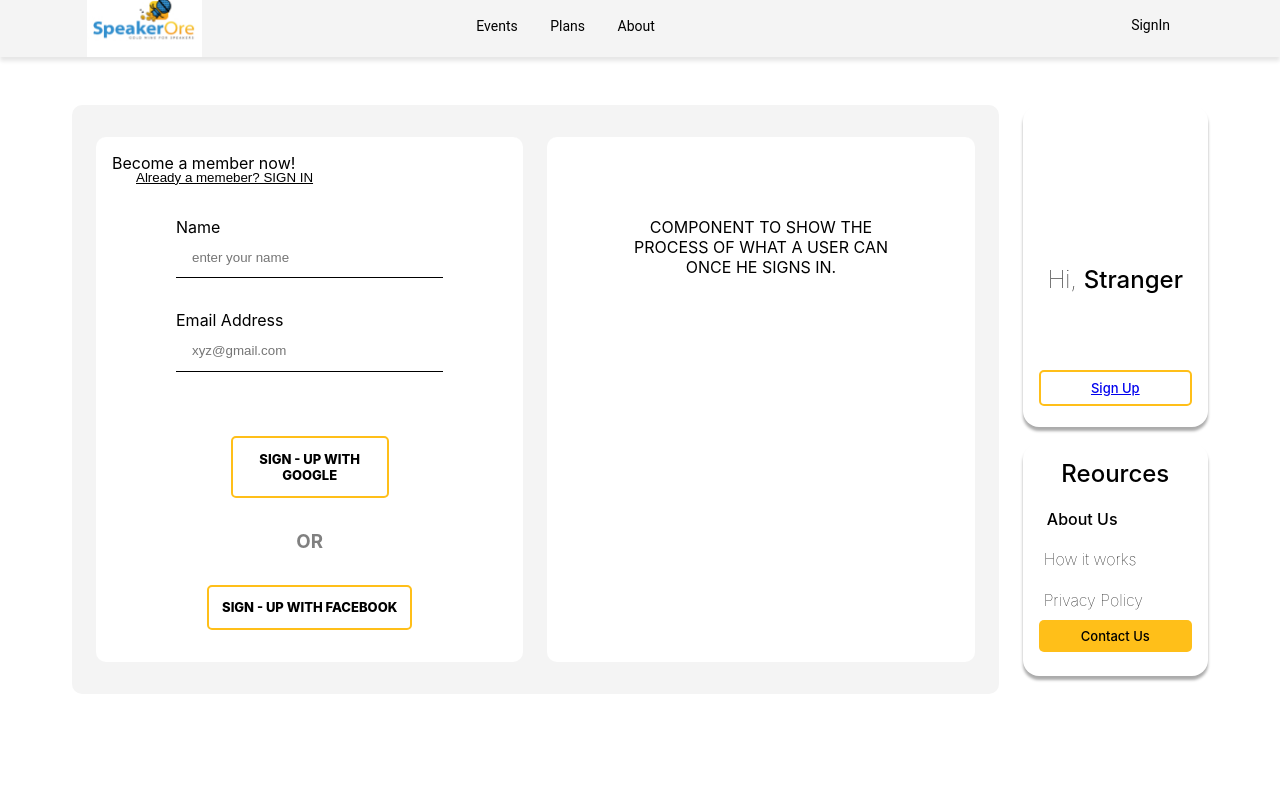
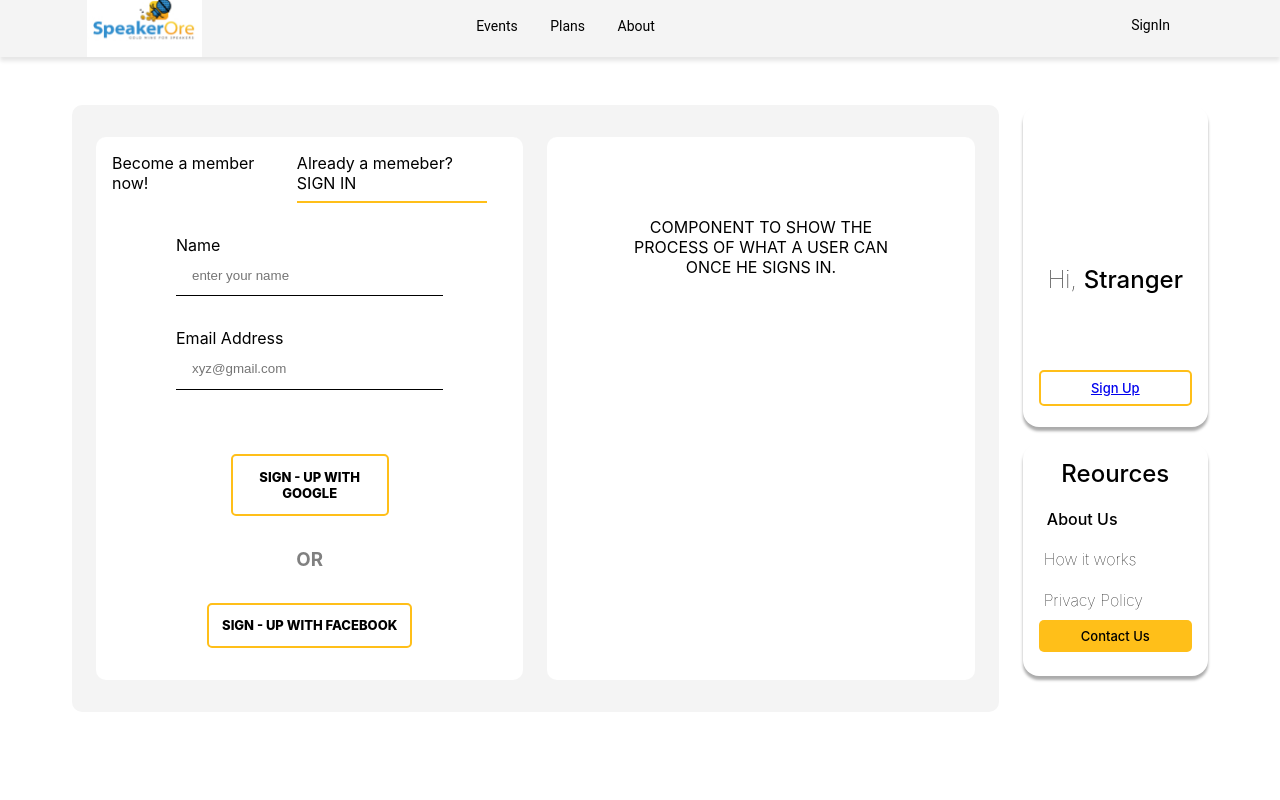
Before and after one commit to CodeAstronautic/speaker_frontend, a React (Create React App) app: page /login in a window 1280 px wide. Shown: the top 800 px of the page. Built offline with nearby package versions, Linux system fonts and the light colour scheme.

Commit message:
added changes

```diff
--- a/src/components/Profile/SignInUp.js
+++ b/src/components/Profile/SignInUp.js
@@ -48,14 +48,17 @@ const SignInUp = () => {
     <div className="mp-parent" style={{ background: "none", marginTop: "0" }}>
       <div className="mp-left siu-left">
         <div className="siul-child">
-          <div className={tabs == 1 ? "mpl-heading " : ""}>
-            <p onClick={() => setTabs(1)}>Become a member now!</p>
+          <div style={{ display: "flex", justifyContent: "space-between" }}>
+            <div className={tabs == 1 ? "mpl-heading " : ""}>
+              <p onClick={() => setTabs(1)}>Become a member now!</p>
+            </div>
+            <div className={tabs == 0 ? "mpl-heading " : ""}>
+              <p onClick={() => setTabs(0)}>
+                Already a memeber? SIGN IN
+              </p>
+            </div>
           </div>
-          <div className={tabs == 0 ? "mpl-heading " : ""}>
-            <button onClick={() => setTabs(0)}>
-              Already a memeber? SIGN IN
-            </button>
-          </div>
+
           {message && (
             <p
               style={{
--- a/src/components/css/ModeratorProfile.css
+++ b/src/components/css/ModeratorProfile.css
@@ -42,7 +42,7 @@
 }
 .mpl-heading p {
   margin-right: 20px;
-  /* border-bottom: 2px solid #ffbf19; */
+ border-bottom: 2px solid #ffbf19;
   padding-bottom: 0.5rem;
 }
 .mpl-heading button {
```
